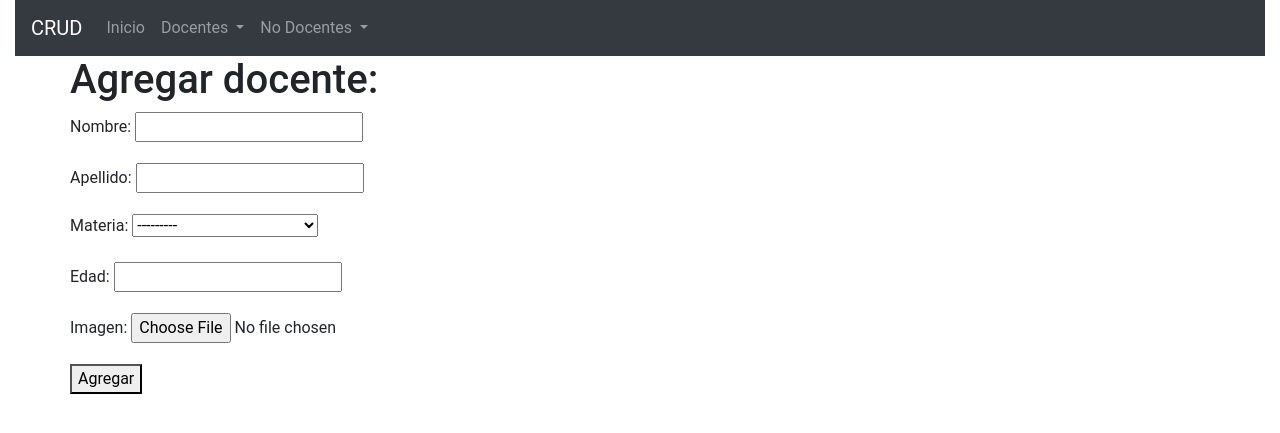
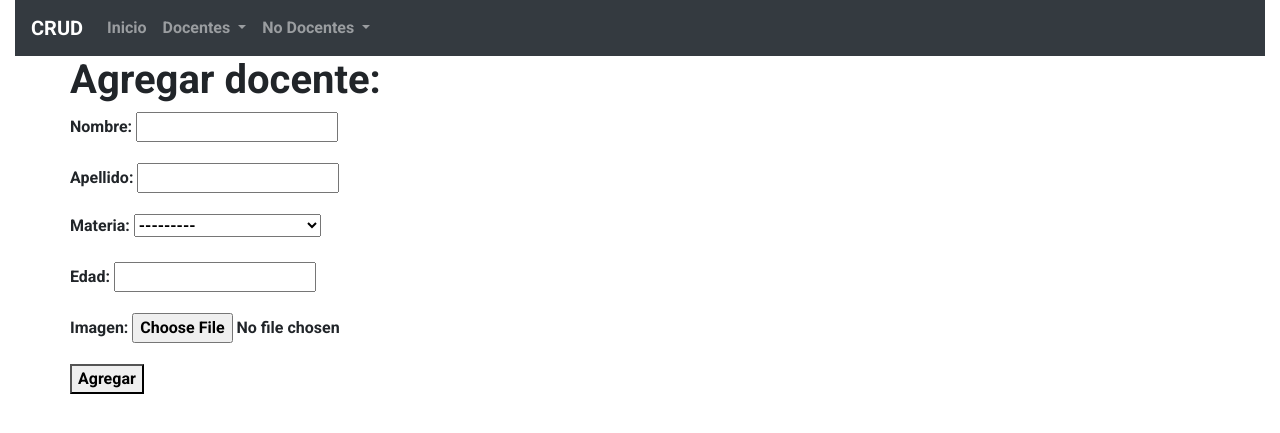
Before and after one commit to MartiArdiles/EstablecimientoEducativoPrac1, a Django app: page /crear_docente/ in a window 1280 px wide. Shown: the top 433 px of the page. Run offline with Django 3.2, Linux system fonts and the light colour scheme; parts of the project's set-up code (start-up, migrations or seed data) failed here and were passed over; some libraries are stand-ins or nearby versions.

Commit message:
Update base.html

```diff
--- a/templates/base.html
+++ b/templates/base.html
@@ -23,8 +23,8 @@
     <!--Agrego una font de google-->
     <link rel="preconnect" href="https://fonts.googleapis.com">
     <link rel="preconnect" href="https://fonts.gstatic.com" crossorigin>
-    <link href="https://fonts.googleapis.com/css2?family=Ubuntu:wght@500&display=swap" rel="stylesheet">
-
+    <link href="https://fonts.googleapis.com/css2?family=Roboto:wght@700&family=Ubuntu:wght@500&display=swap" rel="stylesheet">
+    <link rel="stylesheet" href=" img class= img-fluid " src="{% static 'img/logo.png' %} ">
     <link rel="stylesheet" href="{% static 'css/styles.css' %}">
 </head>
 
```
